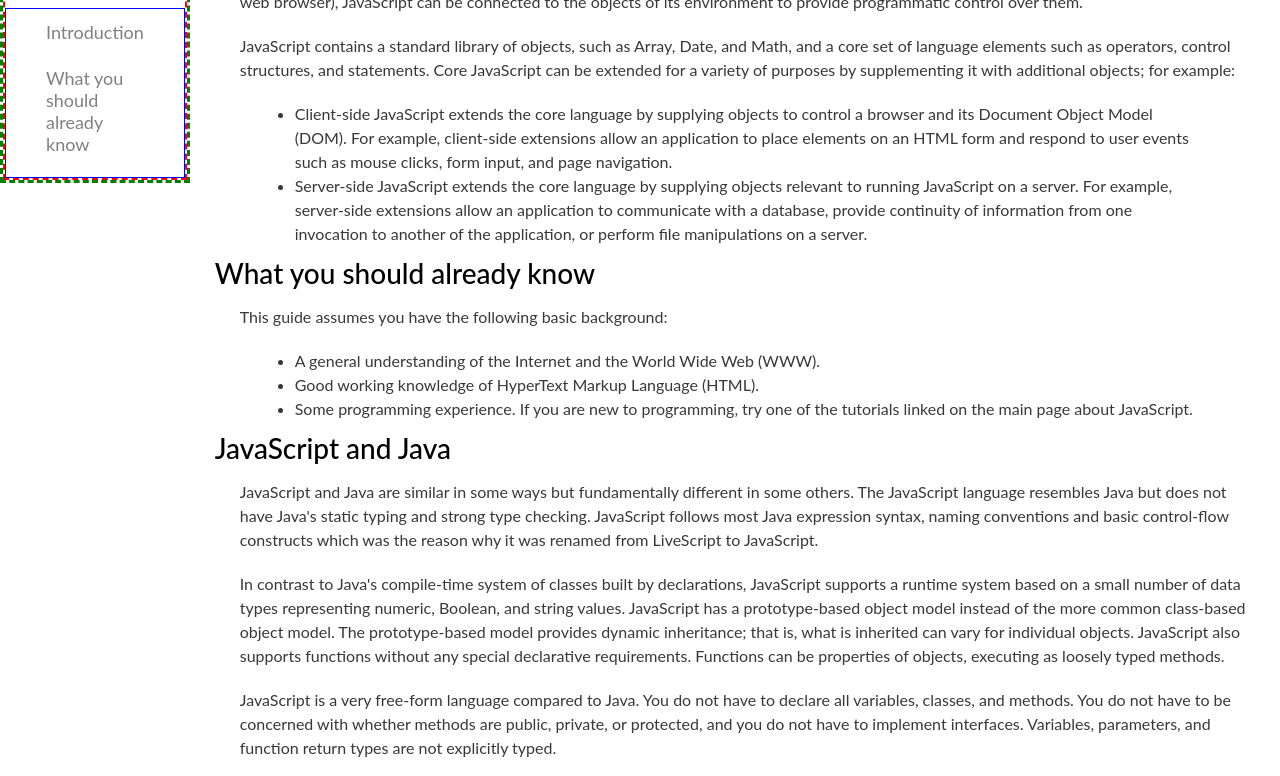
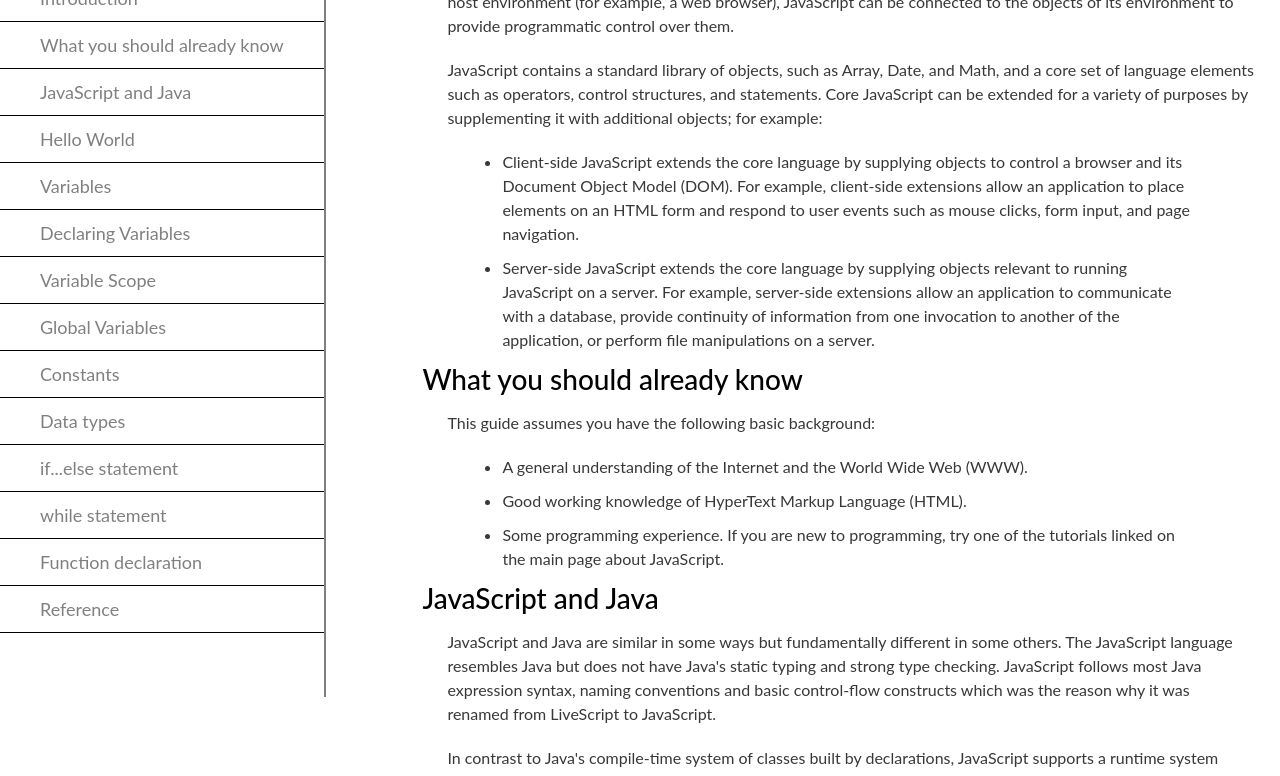
Before and after one commit to irlgabriel/freecodecamp, a plain HTML site: page documentation/index.html in a window 1280 px wide. Shown: the part 103-879 px from the top of the page. Drawn offline with Linux system fonts and the light colour scheme.

Commit message:
Fixed media query for navbar!

```diff
--- a/documentation/index.html
+++ b/documentation/index.html
@@ -10,7 +10,7 @@
       <nav id="nav">
         <h2 id="intro">JS Documentation</h2>
         <ul id="navbar">
-          <a href="#introduction"><li>Introduction</li></a>
+          <a href="#introduction"><li id="intrdc">Introduction</li></a>
           <a href="#prereq"><li>What you should already know</li></a>
           <a href="#js-java"><li>JavaScript and Java</li></a>
           <a href="#hello"><li>Hello World</li></a>
@@ -23,7 +23,7 @@
           <a href="#if"><li>if...else statement</li></a>
           <a href="#while"><li>while statement</li></a>
           <a href="#while"><li>Function declaration</li></a>
-          <a href="#reference"><li>Reference</li></a>
+          <a href="#reference"><li id="rfr">Reference</li></a>
         </ul>
       </nav>
     </header>
--- a/documentation/style.css
+++ b/documentation/style.css
@@ -9,34 +9,34 @@
 a{
   text-decoration: none;
   color: gray;
-  border-bottom: 1px black solid;
+
 }
 header{
-  border-bottom: 2px solid black;
   margin-bottom: 25px;
 }
 #nav {
+
   display: flex;
   flex-direction: column;
   align-items: center;
-
   height: 35vh;
 }
 nav ul{
+  border: 2px solid black;
   color: rgb(92, 92, 92);
   overflow-y: scroll;
   width: 100%;
   font-size: 18px;
-  border-top: 1px solid black;
+
 }
 nav li{
   padding: 12px 40px;
-
+  border-bottom: 1px solid black;
+}
+#rfr{
+  border: none;
 }
 
-nav li:last-child{
-  border: none;
-}
 nav h2 {
   margin: 24px 0px;
 }
@@ -51,6 +51,9 @@ nav h2 {
 }
 #article-body ul {
   margin: 5px 55px 15px 55px;
+}
+#article-body li {
+  margin-top: 10px;
 }
 #article-body p{
   margin: 20px 0px;
@@ -78,25 +81,35 @@ nav h2 {
   margin-top: 20px;
 }
 @media (min-width:800px) {
-  #navbar{
-    border: 1px solid blue;
+  body {
+    display: flex;
+  }
+  header{
+    flex: 1;
+    margin: 0;
+    height: 100vh;
+    border-right: 2px solid gray;
+    position: fixed;
+  }
+  #article-body{
+    flex: 2;
+    margin-left: 33%;
+  }
+  nav ul {
+    overflow: visible;
+    border: none;
+  }
+  #intrdc{
+    border-top: 1px solid black;
+  }
+  #rfr{
+    border-bottom: 1px solid black;
+  }
+  nav{
 
   }
-  nav{
-    display: block;
-    border: 2px dashed red;
-    height: 100%;
-  }
-  header{
-    display: flex;
-    flex-direction: column;
-    height: 100%;
-    border: 3px dashed green;
-    justify-content: space-between;
+  nav li{
 
   }
-  body{
-    display: flex;
 
-  }
 }
```
